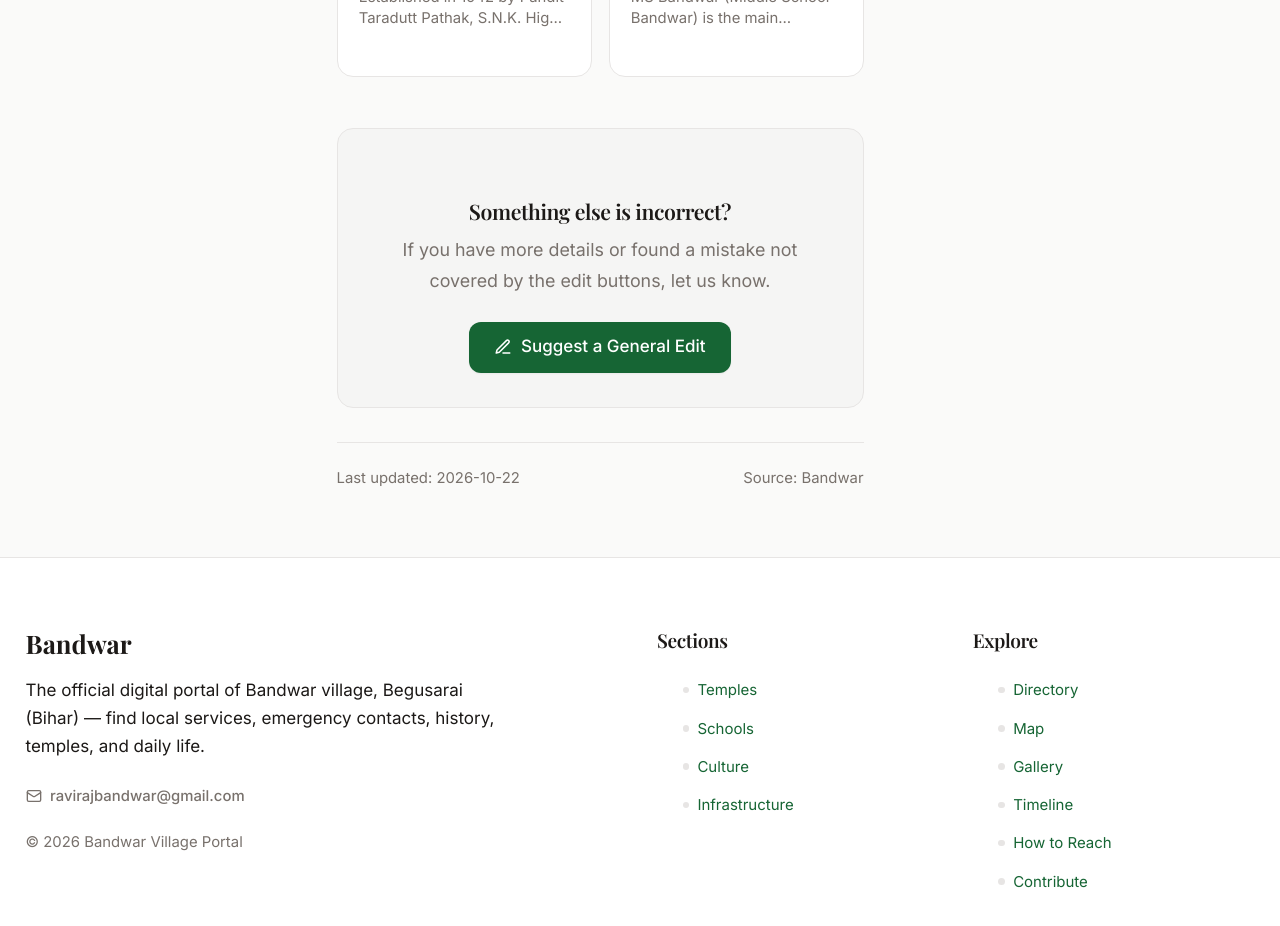
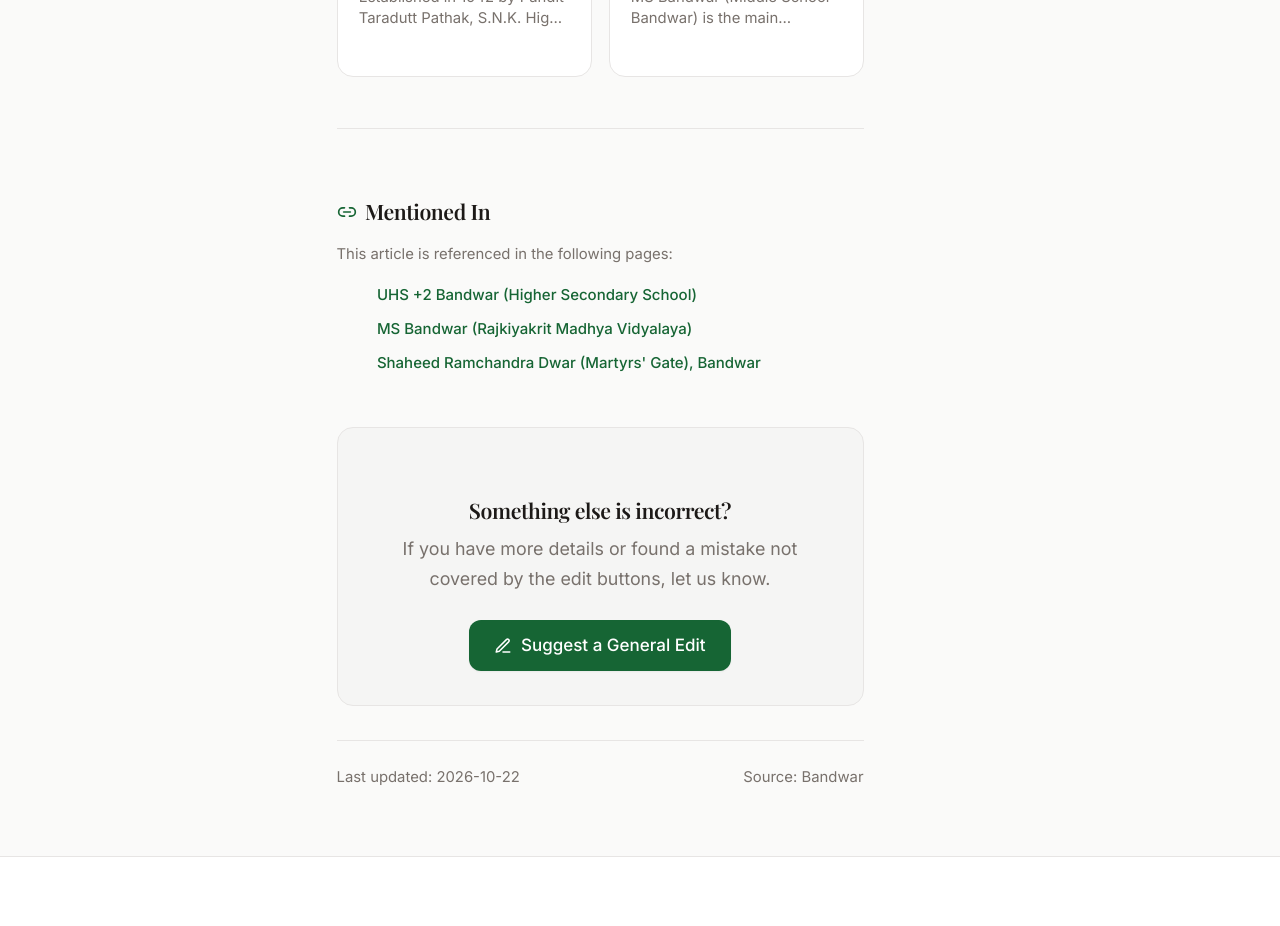
Before and after one commit to ravirajhere/Bandwar, a Next.js app: page /article/vaani-vilas-library-bandwar in a window 1280 px wide. Shown: the part 3620-4546 px from the top of the page. Built offline with nearby package versions, Linux system fonts and the light colour scheme; no server answers.

Commit message:
Update page.tsx

```diff
--- a/src/app/article/[id]/page.tsx
+++ b/src/app/article/[id]/page.tsx
@@ -9,7 +9,7 @@ import { ImageUpdateButton } from "@/components/shared/ImageUpdateButton";
 import { UniversalEditModal } from "@/components/shared/UniversalEditModal";
 import Image from "next/image";
 import Link from "next/link";
-import { Calendar, ChevronRight, Edit3 } from "lucide-react";
+import { Calendar, ChevronRight, Edit3, Link2 } from "lucide-react"; // 👈 Link2 icon import kiya
 
 export async function generateStaticParams() {
   const articles = getAllArticles();
@@ -50,10 +50,6 @@ export default async function ArticlePage({ params }: { params: Promise<{ id: st
   const resolvedParams = await params;
   const article = getArticleById(resolvedParams.id);
   const allArticles = getAllArticles();
-
-  // 👇 Valid Articles ki list banayi (Red Links ke liye)
-  const validArticleIds = allArticles.map(a => a.id);
-
   const config = getMasterData();
 
   if (!article) notFound();
@@ -66,6 +62,21 @@ export default async function ArticlePage({ params }: { params: Promise<{ id: st
     : `${baseUrl}/icon.png`;
 
   const categoryTitle = article.categories[0].charAt(0).toUpperCase() + article.categories[0].slice(1);
+
+  const validArticleIds = allArticles.map(a => a.id);
+
+  // ==========================================
+  // 🔗 AUTO-BACKLINKS LOGIC (Wikipedia Style)
+  // ==========================================
+  // Yeh check karega ki kis article ke content me current article ka link hai
+  const backlinks = allArticles.filter(a => {
+    if (a.id === article.id) return false;
+    return a.content.some(block => {
+      // Regex to match [[current-id]] or [[current-id|Label]]
+      const regex = new RegExp(`\\[\\[${article.id}(\\|.*?)?\\]\\]`, 'i');
+      return regex.test(block.text);
+    });
+  });
 
   // ==========================================
   // 🚀 2026 SEO: Advanced Structured Data (JSON-LD)
@@ -274,7 +285,6 @@ export default async function ArticlePage({ params }: { params: Promise<{ id: st
                     {block.heading}
                   </h2>
                   <div className="text-foreground/80 text-[17px] md:text-[18px] leading-[1.8] prose prose-lg dark:prose-invert max-w-none">
-                    {/* 👇 Yahan validIds pass kiye hain Red Links ke liye 👇 */}
                     <WikiText text={block.text} validIds={validArticleIds} />
 
                     {/* 🚀 INLINE EDIT FOR PARAGRAPH */}
@@ -319,6 +329,31 @@ export default async function ArticlePage({ params }: { params: Promise<{ id: st
             </div>
           )}
 
+          {/* 🔗 NAYA SECTION: Backlinks (Mentioned In) */}
+          {backlinks.length > 0 && (
+            <div className="mt-12 pt-8 border-t border-border no-print">
+              <h3 className="font-serif text-xl font-semibold text-foreground mb-4 flex items-center gap-2">
+                <Link2 size={20} className="text-brand" /> Mentioned In
+              </h3>
+              <p className="text-sm text-muted mb-4">
+                This article is referenced in the following pages:
+              </p>
+              <ul className="space-y-2">
+                {backlinks.map((link) => (
+                  <li key={link.id}>
+                    <Link
+                      href={`/article/${link.id}`}
+                      className="text-brand hover:text-brand-hover hover:underline text-[15px] font-medium flex items-center gap-2"
+                    >
+                      <span className="w-1.5 h-1.5 rounded-full bg-brand/40"></span>
+                      {link.title}
+                    </Link>
+                  </li>
+                ))}
+              </ul>
+            </div>
+          )}
+
           {/* Bottom generic edit box */}
           <div className="mt-12 bg-muted-background border border-border rounded-xl p-6 sm:p-8 text-center no-print">
             <h3 className="font-serif text-xl font-semibold text-foreground mb-2">
```
